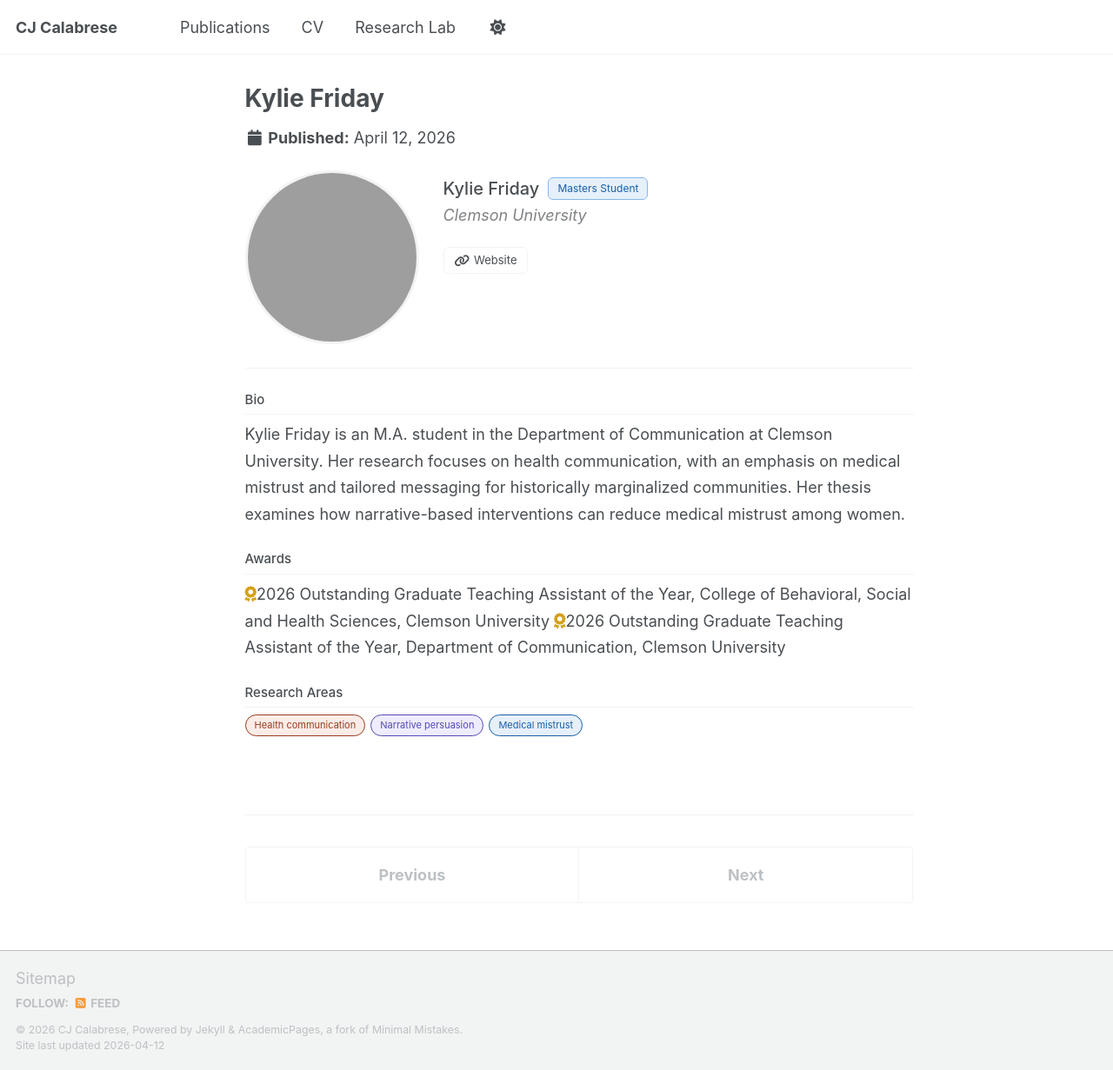
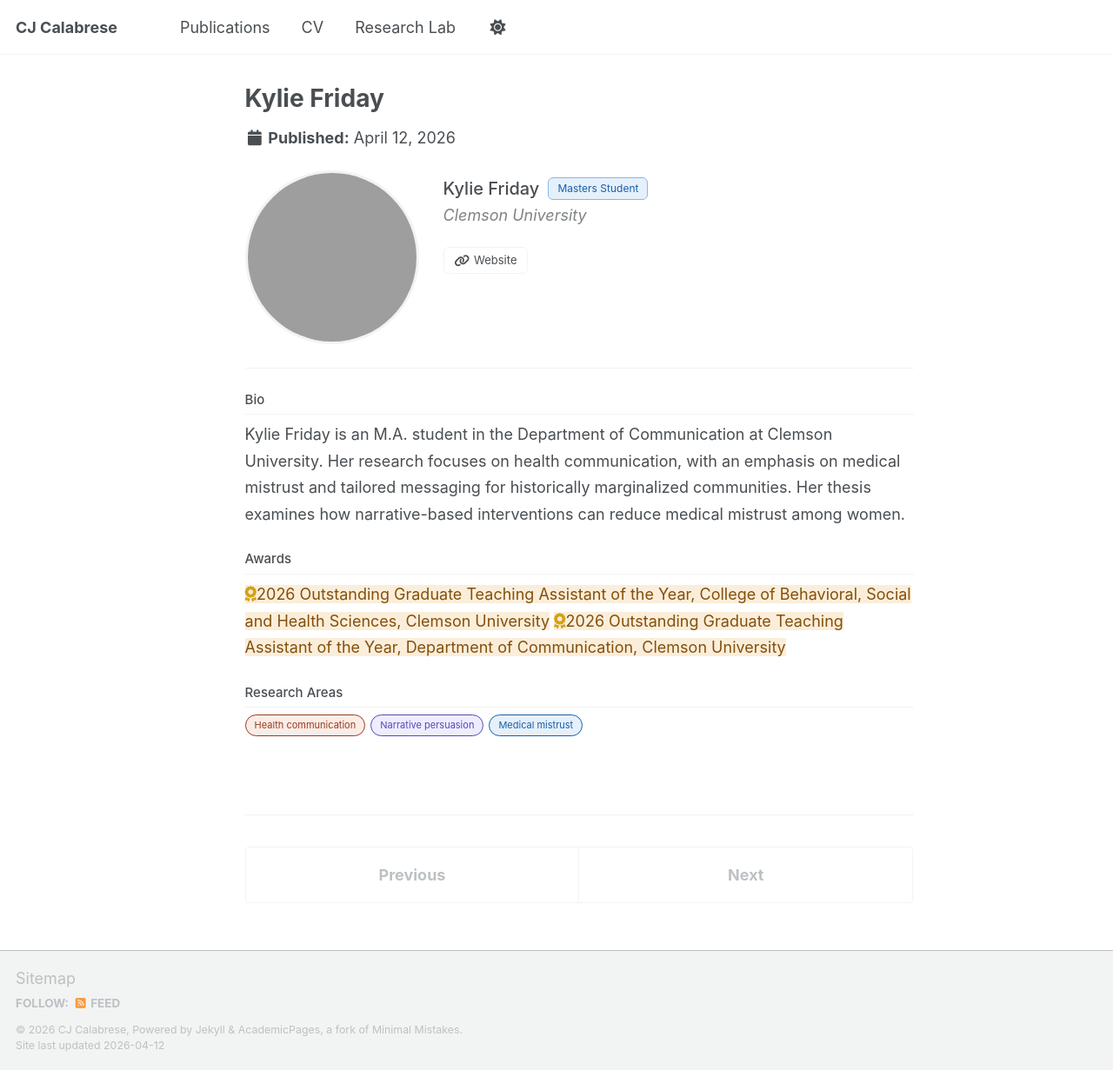
Before and after one commit to cjcalabresephd/cjcalabresephd.github.io, a Jekyll site: the page built from _people/kylie-friday.md, in a window 1280 px wide and 1231 px high. Shown: the whole window at 87% size. Built offline with Jekyll 4.4.1, drawn with Linux system fonts in a browser that asks for light colours; a script bundle is joined from its source files by our own code; library files that are not in the unit come from our copies; grey boxes are pictures that could not be loaded.

Commit message:
Update kylie-friday.md

```diff
--- a/_people/kylie-friday.md
+++ b/_people/kylie-friday.md
@@ -40,8 +40,8 @@ Kylie Friday is an M.A. student in the Department of Communication at Clemson Un
   <div class="pcp-section">
     <h2 class="pcp-section-title">Awards</h2>
     <p class="pcp-bio">
-<i class="fas fa-award" style="color: #d4a017;"></i>2026 Outstanding Graduate Teaching Assistant of the Year, College of Behavioral, Social and Health Sciences, Clemson University
-<i class="fas fa-award" style="color: #d4a017;"></i>2026 Outstanding Graduate Teaching Assistant of the Year, Department of Communication, Clemson University
+<span class="chip chip-yellow"><i class="fas fa-award" style="color: #d4a017;"></i>2026 Outstanding Graduate Teaching Assistant of the Year, College of Behavioral, Social and Health Sciences, Clemson University</span>
+<span class="chip chip-yellow"><i class="fas fa-award" style="color: #d4a017;"></i>2026 Outstanding Graduate Teaching Assistant of the Year, Department of Communication, Clemson University</span>
     </p>
   </div>
 
```
